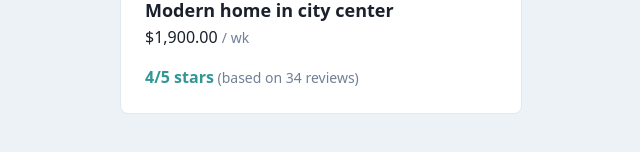
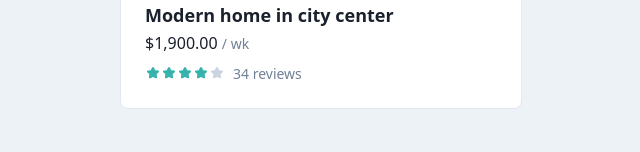
Before and after one commit to zhentian-wan/tailwind-full-demo, a Vue app: page / in a window 1280 px wide. Shown: the part 518-670 px from the top of the page, without its empty margins (319-959 px from the left). Built offline with nearby package versions, Linux system fonts and the light colour scheme.

Commit message:
2-3: SVG

```diff
--- a/src/components/PropertyCard.vue
+++ b/src/components/PropertyCard.vue
@@ -13,12 +13,12 @@
         {{ property.formattedPrice }}
         <span class="text-gray-600 text-sm"> / wk</span>
       </div>
-      <div class="mt-4">
-        <span class="text-teal-600 font-semibold"
-          >{{ property.rating }}/5 stars</span
-        >
-        <span class="text-gray-600 text-sm">
-          (based on {{ property.reviewCount }} reviews)</span
+      <div class="mt-2 flex items-center">
+        <svg v-for="i in 5" :key="i" viewBox="0 0 24 24" :class="i <= property.rating ? 'text-teal-500' : 'text-gray-400'" class="h-4 w-4 fill-current">
+          <path d="M8.128 19.825a1.586 1.586 0 0 1-1.643-.117 1.543 1.543 0 0 1-.53-.662 1.515 1.515 0 0 1-.096-.837l.736-4.247-3.13-3a1.514 1.514 0 0 1-.39-1.569c.09-.271.254-.513.475-.698.22-.185.49-.306.776-.35L8.66 7.73l1.925-3.862c.128-.26.328-.48.577-.633a1.584 1.584 0 0 1 1.662 0c.25.153.45.373.577.633l1.925 3.847 4.334.615c.29.042.562.162.785.348.224.186.39.43.48.704a1.514 1.514 0 0 1-.404 1.58l-3.13 3 .736 4.247c.047.282.014.572-.096.837-.111.265-.294.494-.53.662a1.582 1.582 0 0 1-1.643.117l-3.865-2-3.865 2z" />
+        </svg>
+        <span class="text-gray-600 text-sm ml-2">
+          {{ property.reviewCount }} reviews</span
         >
       </div>
     </div>
```
